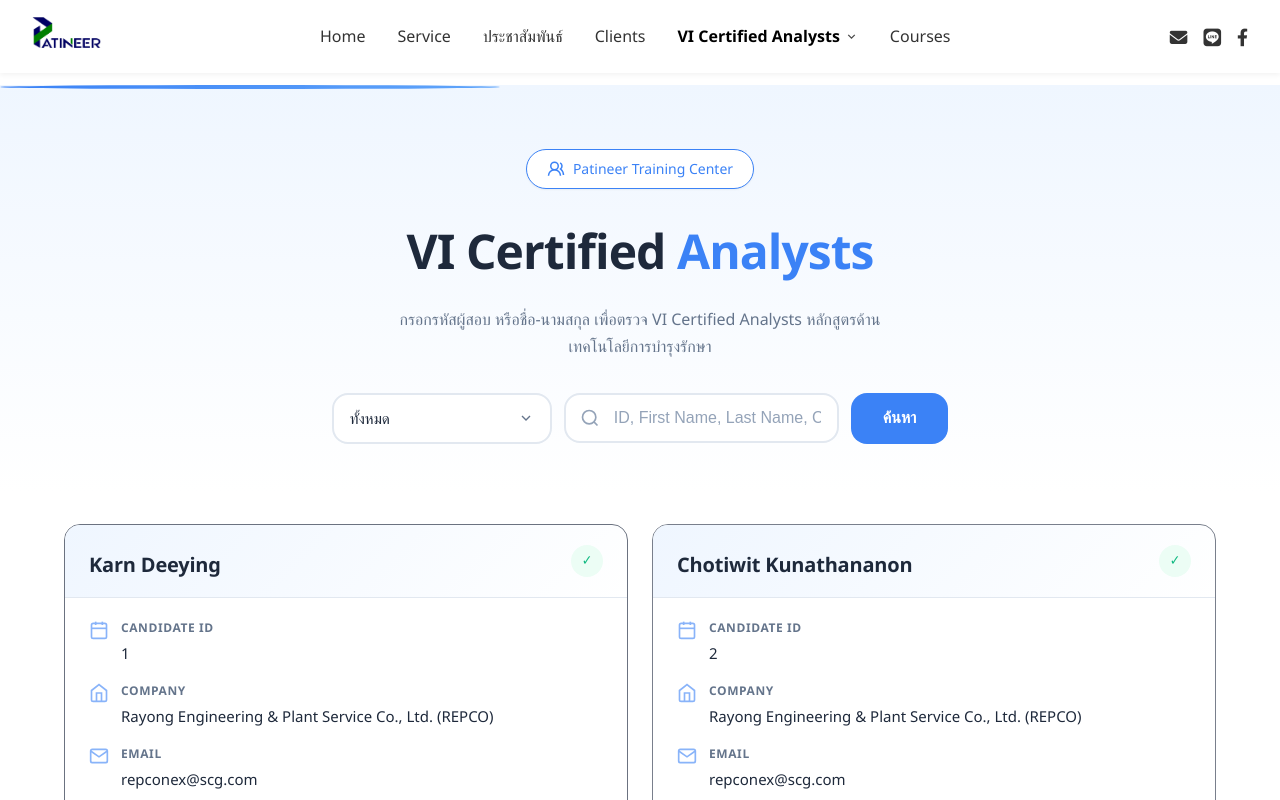
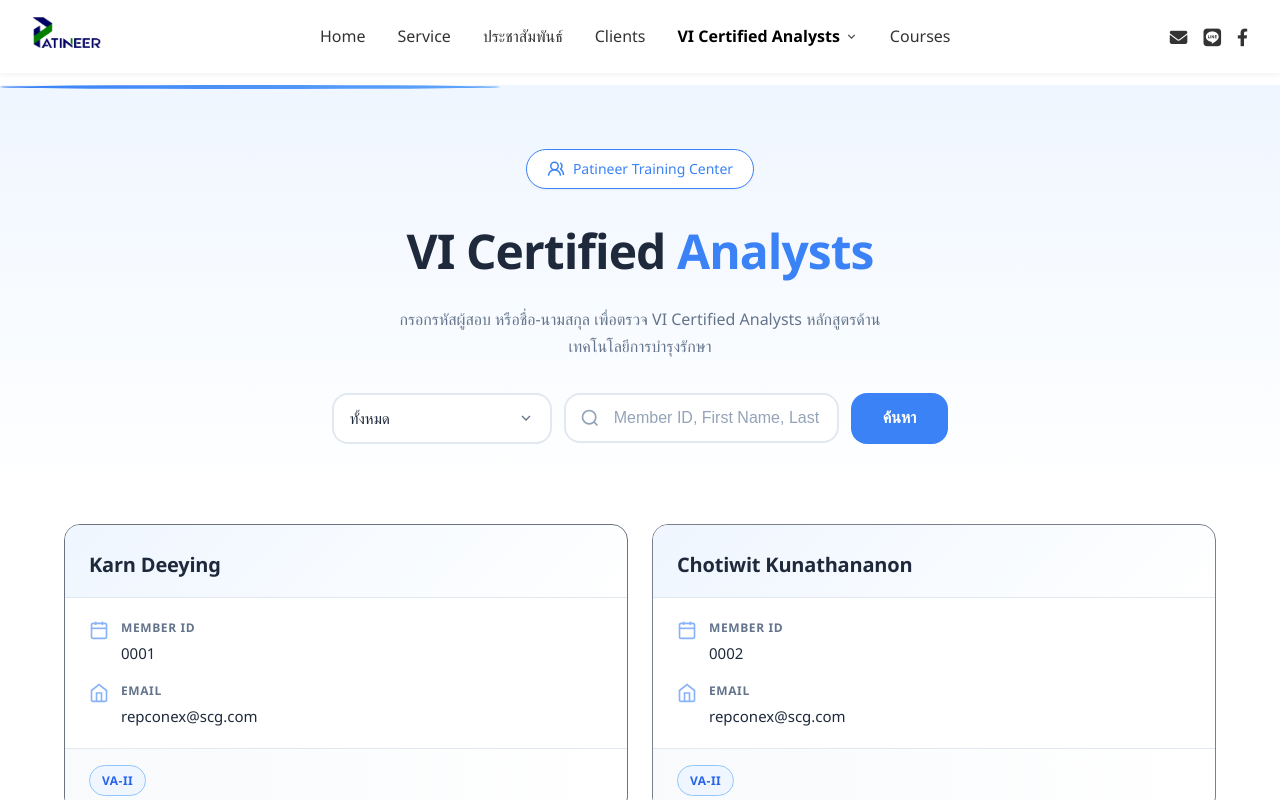
Before and after one commit to Sulapat/htdocs-v-3, a Vue app: page /result in a window 1280 px wide. Shown: the top 800 px of the page. Built offline with nearby package versions, Linux system fonts and the light colour scheme.

Commit message:
แก้ไขนิดหน่อย

```diff
--- a/src/assets/css/styles.css
+++ b/src/assets/css/styles.css
@@ -288,35 +288,11 @@
 }
 
 .result-header::after {
-  content: '';
-  position: absolute;
-  right: 1.5rem;
-  top: 50%;
-  transform: translateY(-50%);
-  width: 32px;
-  height: 32px;
-  background: var(--color-success-bg);
-  border-radius: var(--radius-full);
-  display: flex;
-  align-items: center;
-  justify-content: center;
+  display: none;
 }
 
 .result-header::before {
-  content: '✓';
-  position: absolute;
-  right: 1.5rem;
-  top: 50%;
-  transform: translateY(-50%);
-  width: 32px;
-  height: 32px;
-  display: flex;
-  align-items: center;
-  justify-content: center;
-  color: var(--color-success);
-  font-weight: 700;
-  font-size: 0.875rem;
-  z-index: 1;
+  display: none;
 }
 
 .result-name {
--- a/src/components/TestResult.vue
+++ b/src/components/TestResult.vue
@@ -67,7 +67,7 @@
             <path d="m21 21-4.3-4.3" />
           </svg>
           <input v-model="searchQuery" type="text" class="search-input"
-            placeholder="ID, First Name, Last Name, Company หรือ Email" />
+            placeholder="Member ID, First Name, Last Name, หรือ Email" />
         </div>
         <button type="submit" class="search-button">ค้นหา</button>
       </form>
@@ -91,18 +91,14 @@
       <!-- All Results (before search) -->
       <div v-else-if="isEmpty" class="results-container">
         <div class="results-grid">
-          <div v-for="(result, index) in pagedData" :key="result.ID" class="result-card" :style="{ borderColor: cardBorderColor(index, pagedData.length) }">
+          <div v-for="(result, index) in pagedData" :key="result.Member" class="result-card" :style="{ borderColor: cardBorderColor(index, pagedData.length) }">
             <div class="result-header">
               <div class="result-name">{{ result['First Name'] }} {{ result['Last Name'] }}</div>
             </div>
             <div class="result-details">
               <div class="result-detail-item">
-                <span class="result-detail-label">Candidate ID</span>
-                <span class="result-detail-value">{{ result.ID }}</span>
-              </div>
-              <div class="result-detail-item">
-                <span class="result-detail-label">Company</span>
-                <span class="result-detail-value">{{ result.Company }}</span>
+                <span class="result-detail-label">Member ID</span>
+                <span class="result-detail-value">{{ result.Member }}</span>
               </div>
               <div class="result-detail-item">
                 <span class="result-detail-label">Email</span>
@@ -148,18 +144,14 @@
       <!-- Search Results -->
       <div v-else-if="!isEmpty" class="results-container">
         <div class="results-grid">
-          <div v-for="(result, index) in pagedSearchData" :key="result.ID" class="result-card" :style="{ borderColor: cardBorderColor(index, pagedSearchData.length) }">
+          <div v-for="(result, index) in pagedSearchData" :key="result.Member" class="result-card" :style="{ borderColor: cardBorderColor(index, pagedSearchData.length) }">
             <div class="result-header">
               <div class="result-name">{{ result['First Name'] }} {{ result['Last Name'] }}</div>
             </div>
             <div class="result-details">
               <div class="result-detail-item">
-                <span class="result-detail-label">Candidate ID</span>
-                <span class="result-detail-value">{{ result.ID }}</span>
-              </div>
-              <div class="result-detail-item">
-                <span class="result-detail-label">Company</span>
-                <span class="result-detail-value">{{ result.Company }}</span>
+                <span class="result-detail-label">Member ID</span>
+                <span class="result-detail-value">{{ result.Member }}</span>
               </div>
               <div class="result-detail-item">
                 <span class="result-detail-label">Email</span>
@@ -320,11 +312,10 @@
   loading.value = true
   setTimeout(() => {
     results.value = activeData.value.filter(item =>
-      String(item.ID).includes(q) ||
+      String(item.Member).includes(q) ||
       item['First Name'].toLowerCase().includes(q) ||
       item['Last Name'].toLowerCase().includes(q) ||
       `${item['First Name']} ${item['Last Name']}`.toLowerCase().includes(q) ||
-      item.Company.toLowerCase().includes(q) ||
       item.Mail.toLowerCase().includes(q)
     )
     loading.value = false
@@ -371,11 +362,10 @@
   searchPage.value = 1
   setTimeout(() => {
     results.value = activeData.value.filter(item =>
-      String(item.ID).includes(q) ||
+      String(item.Member).includes(q) ||
       item['First Name'].toLowerCase().includes(q) ||
       item['Last Name'].toLowerCase().includes(q) ||
       `${item['First Name']} ${item['Last Name']}`.toLowerCase().includes(q) ||
-      item.Company.toLowerCase().includes(q) ||
       item.Mail.toLowerCase().includes(q)
     )
     loading.value = false
--- a/src/data/sampledata.js
+++ b/src/data/sampledata.js
@@ -3,20 +3,20 @@
 // เมื่อต้องการเชื่อมแหล่งข้อมูลจริง ให้แทนที่ sampleData ตรงนี้จุดเดียว
 
 export const sampleData = [
-  { ID: 1,   'First Name': 'Karn',      'Last Name': 'Deeying',           Company: 'Rayong Engineering & Plant Service Co., Ltd. (REPCO)', Mail: 'repconex@scg.com',                  Level: 'ยังมีรายชื่ออยู่ใน VI | CATII' },
-  { ID: 2,   'First Name': 'Chotiwit',  'Last Name': 'Kunathananon',       Company: 'Rayong Engineering & Plant Service Co., Ltd. (REPCO)', Mail: 'repconex@scg.com',                  Level: 'ยังมีรายชื่ออยู่ใน VI | CATII' },
-  { ID: 3,   'First Name': 'Khemapat', 'Last Name': 'Tontiwattanakul',    Company: 'KMUTNB',                                               Mail: 'khemapat.t@eng.kmutnb.ac.th',        Level: 'ยังมีรายชื่ออยู่ใน VI | CATII' },
-  { ID: 6,   'First Name': 'Pisit',    'Last Name': 'Sirisoponwattana',   Company: 'Rayong Engineering and Plant Service Co., Ltd.',       Mail: 'Pisitsirisoponwattana@gmail.com',    Level: 'ยังมีรายชื่ออยู่ใน VI | CATII' },
-  { ID: 8,   'First Name': 'Kolawach', 'Last Name': 'Chalermpong',        Company: 'KMITL',                                               Mail: 'kolawach.ch@kmitl.ac.th',             Level: 'ยังมีรายชื่ออยู่ใน VI | CATII' },
-  { ID: 9,   'First Name': 'Nguyen',   'Last Name': 'Phuong Hung',        Company: 'NARIME',                                              Mail: 'hungnp@narime.gov.vn',                Level: 'ยังมีรายชื่ออยู่ใน VI | CATIII' },
-  { ID: 29,  'First Name': 'Tran',     'Last Name': 'Duy Hoai',           Company: 'Au Viet Technical Equipment JSC',                     Mail: 'hoai.tran@avitek.vn',                 Level: 'ยังมีรายชื่ออยู่ใน VI | CATII, CATIII' },
-  { ID: 33,  'First Name': 'Danai',    'Last Name': 'Nantasup',           Company: 'Eastern Water',                                       Mail: 'danai_nan@eastwater.com',             Level: 'ยังมีรายชื่ออยู่ใน VI | CATII' },
-  { ID: 34,  'First Name': 'Anuthida', 'Last Name': 'Palarit',            Company: 'Eastern Water',                                       Mail: 'anuthida_pal@eastwater.com',          Level: 'ยังมีรายชื่ออยู่ใน VI | CATII' },
-  { ID: 36,  'First Name': 'Kamolwan', 'Last Name': 'Weerachatsakul',     Company: 'REPCO',                                               Mail: 'hrtech2@scg.com',                     Level: 'ยังมีรายชื่ออยู่ใน VI | CATII, CATIII' },
-  { ID: 37,  'First Name': 'Metee',    'Last Name': 'Meerabeab',          Company: 'GC Maintenance & Engineering',                        Mail: 'metee.m@pttgcgroup.com',              Level: 'ยังมีรายชื่ออยู่ใน VI | CATII' },
-  { ID: 38,  'First Name': 'Nitigorn', 'Last Name': 'Eakchay',            Company: 'GC Maintenance & Engineering',                        Mail: 'nitigorn.e@pttgcgroup.com',           Level: 'ยังมีรายชื่ออยู่ใน VI | CATII' },
-  { ID: 45,  'First Name': 'Jakkarin', 'Last Name': 'Sumethasorn',        Company: 'SKF Thailand',                                        Mail: 'jakkarin.sumethasorn@skf.com',        Level: 'ยังมีรายชื่ออยู่ใน VI | CATII' },
-  { ID: 57,  'First Name': 'Anutr',    'Last Name': 'Ratipann',           Company: 'Bridgestone Asia Pacific',                            Mail: 'anutr.ratipann1@bridgestone.com',     Level: 'ยังมีรายชื่ออยู่ใน VI | CATII' },
+  { ID: 1,   'First Name': 'Karn',      'Last Name': 'Deeying',           Company: 'Rayong Engineering & Plant Service Co., Ltd. (REPCO)',  Mail: 'repconex@scg.com',                  Member: '0001',        Level: 'ยังมีรายชื่ออยู่ใน VI | CATII' },
+  { ID: 2,   'First Name': 'Chotiwit',  'Last Name': 'Kunathananon',       Company: 'Rayong Engineering & Plant Service Co., Ltd. (REPCO)', Mail: 'repconex@scg.com',                  Member: '0002',        Level: 'ยังมีรายชื่ออยู่ใน VI | CATII' },
+  { ID: 3,   'First Name': 'Khemapat', 'Last Name': 'Tontiwattanakul',    Company: 'KMUTNB',                                                Mail: 'khemapat.t@eng.kmutnb.ac.th',       Member: '0003',        Level: 'ยังมีรายชื่ออยู่ใน VI | CATII' },
+  { ID: 6,   'First Name': 'Pisit',    'Last Name': 'Sirisoponwattana',   Company: 'Rayong Engineering and Plant Service Co., Ltd.',        Mail: 'Pisitsirisoponwattana@gmail.com',   Member: '0004',        Level: 'ยังมีรายชื่ออยู่ใน VI | CATII' },
+  { ID: 8,   'First Name': 'Kolawach', 'Last Name': 'Chalermpong',        Company: 'KMITL',                                                 Mail: 'kolawach.ch@kmitl.ac.th',           Member: '0005',        Level: 'ยังมีรายชื่ออยู่ใน VI | CATII' },
+  { ID: 9,   'First Name': 'Nguyen',   'Last Name': 'Phuong Hung',        Company: 'NARIME',                                                Mail: 'hungnp@narime.gov.vn',              Member: '0006',        Level: 'ยังมีรายชื่ออยู่ใน VI | CATIII' },
+  { ID: 29,  'First Name': 'Tran',     'Last Name': 'Duy Hoai',           Company: 'Au Viet Technical Equipment JSC',                       Mail: 'hoai.tran@avitek.vn',               Member: '0007',        Level: 'ยังมีรายชื่ออยู่ใน VI | CATII, CATIII' },
+  { ID: 33,  'First Name': 'Danai',    'Last Name': 'Nantasup',           Company: 'Eastern Water',                                         Mail: 'danai_nan@eastwater.com',           Member: '0008',        Level: 'ยังมีรายชื่ออยู่ใน VI | CATII' },
+  { ID: 34,  'First Name': 'Anuthida', 'Last Name': 'Palarit',            Company: 'Eastern Water',                                         Mail: 'anuthida_pal@eastwater.com',        Member: '0009',        Level: 'ยังมีรายชื่ออยู่ใน VI | CATII'},
+  { ID: 36,  'First Name': 'Kamolwan', 'Last Name': 'Weerachatsakul',     Company: 'REPCO',                                                 Mail: 'hrtech2@scg.com',                   Member: '0010',        Level: 'ยังมีรายชื่ออยู่ใน VI | CATII, CATIII' },
+  { ID: 37,  'First Name': 'Metee',    'Last Name': 'Meerabeab',          Company: 'GC Maintenance & Engineering',                          Mail: 'metee.m@pttgcgroup.com',            Member: '0011',        Level: 'ยังมีรายชื่ออยู่ใน VI | CATII' },
+  { ID: 38,  'First Name': 'Nitigorn', 'Last Name': 'Eakchay',            Company: 'GC Maintenance & Engineering',                          Mail: 'nitigorn.e@pttgcgroup.com',         Member: '0012',        Level: 'ยังมีรายชื่ออยู่ใน VI | CATII'},
+  { ID: 45,  'First Name': 'Jakkarin', 'Last Name': 'Sumethasorn',        Company: 'SKF Thailand',                                          Mail: 'jakkarin.sumethasorn@skf.com',      Member: '0013',        Level: 'ยังมีรายชื่ออยู่ใน VI | CATII'},
+  { ID: 57,  'First Name': 'Anutr',    'Last Name': 'Ratipann',           Company: 'Bridgestone Asia Pacific',                              Mail: 'anutr.ratipann1@bridgestone.com',   Member: '0014',        Level: 'ยังมีรายชื่ออยู่ใน VI | CATII'},
 ]
 
 // ----- Derived helpers (ใช้ได้ทั้ง 2 หน้า) -----
```
